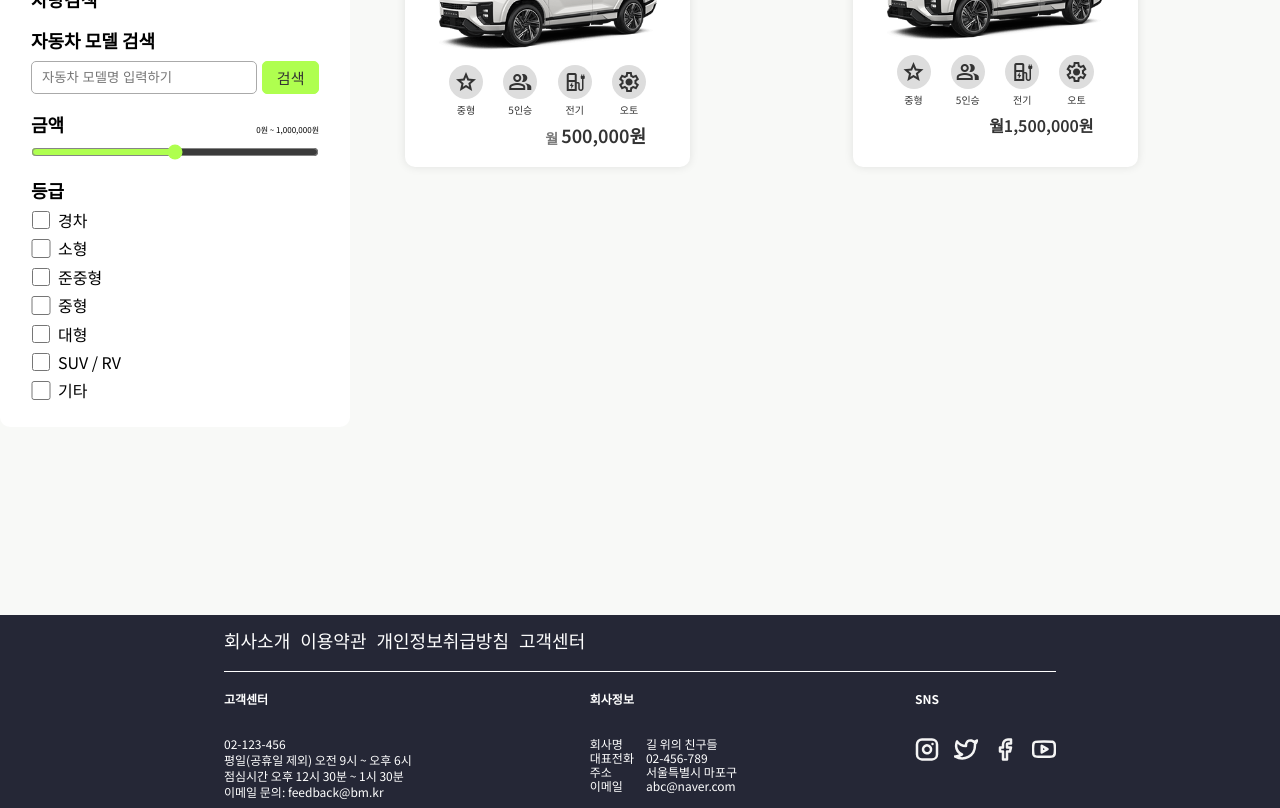
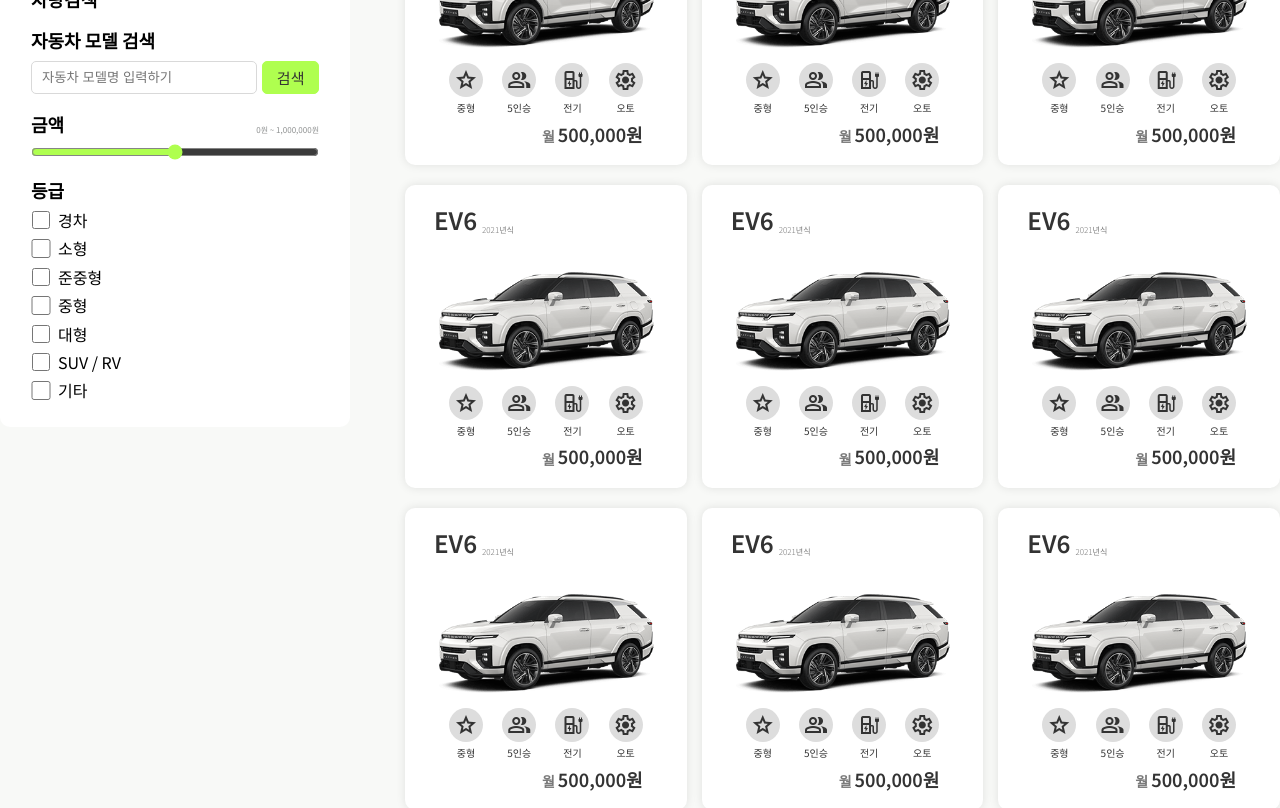
Before and after one commit to STERNDELFTIN/everycar-frontend, a React (Create React App) app in the folder everycar-frontend/: page / in a window 1280 px wide. Shown: the part 300-1108 px from the top of the page. Built offline with nearby package versions, Linux system fonts and the light colour scheme.

Commit message:
차량 리스트 플렉스 동작 확인

```diff
--- a/everycar-frontend/src/components/productList/List.js
+++ b/everycar-frontend/src/components/productList/List.js
@@ -1,19 +1,54 @@
 // List.js
 import React from 'react';
+import '../../css/productList/List.css';
 
-import '../../css/productList/List.css';
+// 차량 이미지 사이즈 360*180
 import sample from '../../assets/images/car-model/product-image-01.png';  // 샘플 이미지 import
-// 차량 이미지 사이즈 360*180
 
 function List() {
   return (
-    <div class="">
+    <div className="List">
 
         {/* 차량 리스트 */}
         <div class="right">
+
+          {/* 리스트에 뜨는 카드(차량) 수 */}
           <div class="right-header">총 100대</div>
 
           <div class="card-grid">
+
+            {/* 리스트 카드 기본 구조 */}
+            <div class="card">
+              <div class="card-title">
+                <span class="card-name">EV6</span>
+                <span class="card-release">2021년식</span>
+              </div>
+              <img src={sample} alt="차 기종명" class="car-image"/>
+              <div class="card-icons">
+                <div class="card-icons-sm">
+                  <span class="material-symbols-outlined">star</span>
+                  <span class="icon-name">중형</span>
+                </div>
+                <div class="card-icons-sm">
+                  <span class="material-symbols-outlined">group</span>
+                  <span class="icon-name">5인승</span>
+                </div>
+                <div class="card-icons-sm">
+                  <span class="material-symbols-outlined">ev_station</span>
+                  <span class="icon-name">전기</span>
+                </div>
+                <div class="card-icons-sm">
+                  <span class="material-symbols-outlined">settings</span>
+                  <span class="icon-name">오토</span>
+                </div>
+              </div>
+              <div class="card-price">
+                <span class="card-price-sm1">월</span>
+                <span class="card-price-sm2">500,000원</span>
+              </div>
+            </div>
+
+            {/* 카드 반복 시작 */}
 
             <div class="card">
               <div class="card-title">
@@ -47,7 +82,7 @@
 
             <div class="card">
               <div class="card-title">
-                EV6
+                <span class="card-name">EV6</span>
                 <span class="card-release">2021년식</span>
               </div>
               <img src={sample} alt="차 기종명" class="car-image"/>
@@ -70,10 +105,192 @@
                 </div>
               </div>
               <div class="card-price">
-                <span class="card-price-sm">월</span>
-                1,500,000원
+                <span class="card-price-sm1">월</span>
+                <span class="card-price-sm2">500,000원</span>
               </div>
             </div>
+
+            <div class="card">
+              <div class="card-title">
+                <span class="card-name">EV6</span>
+                <span class="card-release">2021년식</span>
+              </div>
+              <img src={sample} alt="차 기종명" class="car-image"/>
+              <div class="card-icons">
+                <div class="card-icons-sm">
+                  <span class="material-symbols-outlined">star</span>
+                  <span class="icon-name">중형</span>
+                </div>
+                <div class="card-icons-sm">
+                  <span class="material-symbols-outlined">group</span>
+                  <span class="icon-name">5인승</span>
+                </div>
+                <div class="card-icons-sm">
+                  <span class="material-symbols-outlined">ev_station</span>
+                  <span class="icon-name">전기</span>
+                </div>
+                <div class="card-icons-sm">
+                  <span class="material-symbols-outlined">settings</span>
+                  <span class="icon-name">오토</span>
+                </div>
+              </div>
+              <div class="card-price">
+                <span class="card-price-sm1">월</span>
+                <span class="card-price-sm2">500,000원</span>
+              </div>
+            </div>
+
+            <div class="card">
+              <div class="card-title">
+                <span class="card-name">EV6</span>
+                <span class="card-release">2021년식</span>
+              </div>
+              <img src={sample} alt="차 기종명" class="car-image"/>
+              <div class="card-icons">
+                <div class="card-icons-sm">
+                  <span class="material-symbols-outlined">star</span>
+                  <span class="icon-name">중형</span>
+                </div>
+                <div class="card-icons-sm">
+                  <span class="material-symbols-outlined">group</span>
+                  <span class="icon-name">5인승</span>
+                </div>
+                <div class="card-icons-sm">
+                  <span class="material-symbols-outlined">ev_station</span>
+                  <span class="icon-name">전기</span>
+                </div>
+                <div class="card-icons-sm">
+                  <span class="material-symbols-outlined">settings</span>
+                  <span class="icon-name">오토</span>
+                </div>
+              </div>
+              <div class="card-price">
+                <span class="card-price-sm1">월</span>
+                <span class="card-price-sm2">500,000원</span>
+              </div>
+            </div>
+
+            <div class="card">
+              <div class="card-title">
+                <span class="card-name">EV6</span>
+                <span class="card-release">2021년식</span>
+              </div>
+              <img src={sample} alt="차 기종명" class="car-image"/>
+              <div class="card-icons">
+                <div class="card-icons-sm">
+                  <span class="material-symbols-outlined">star</span>
+                  <span class="icon-name">중형</span>
+                </div>
+                <div class="card-icons-sm">
+                  <span class="material-symbols-outlined">group</span>
+                  <span class="icon-name">5인승</span>
+                </div>
+                <div class="card-icons-sm">
+                  <span class="material-symbols-outlined">ev_station</span>
+                  <span class="icon-name">전기</span>
+                </div>
+                <div class="card-icons-sm">
+                  <span class="material-symbols-outlined">settings</span>
+                  <span class="icon-name">오토</span>
+                </div>
+              </div>
+              <div class="card-price">
+                <span class="card-price-sm1">월</span>
+                <span class="card-price-sm2">500,000원</span>
+              </div>
+            </div>
+
+            <div class="card">
+              <div class="card-title">
+                <span class="card-name">EV6</span>
+                <span class="card-release">2021년식</span>
+              </div>
+              <img src={sample} alt="차 기종명" class="car-image"/>
+              <div class="card-icons">
+                <div class="card-icons-sm">
+                  <span class="material-symbols-outlined">star</span>
+                  <span class="icon-name">중형</span>
+                </div>
+                <div class="card-icons-sm">
+                  <span class="material-symbols-outlined">group</span>
+                  <span class="icon-name">5인승</span>
+                </div>
+                <div class="card-icons-sm">
+                  <span class="material-symbols-outlined">ev_station</span>
+                  <span class="icon-name">전기</span>
+                </div>
+                <div class="card-icons-sm">
+                  <span class="material-symbols-outlined">settings</span>
+                  <span class="icon-name">오토</span>
+                </div>
+              </div>
+              <div class="card-price">
+                <span class="card-price-sm1">월</span>
+                <span class="card-price-sm2">500,000원</span>
+              </div>
+            </div>
+
+            <div class="card">
+              <div class="card-title">
+                <span class="card-name">EV6</span>
+                <span class="card-release">2021년식</span>
+              </div>
+              <img src={sample} alt="차 기종명" class="car-image"/>
+              <div class="card-icons">
+                <div class="card-icons-sm">
+                  <span class="material-symbols-outlined">star</span>
+                  <span class="icon-name">중형</span>
+                </div>
+                <div class="card-icons-sm">
+                  <span class="material-symbols-outlined">group</span>
+                  <span class="icon-name">5인승</span>
+                </div>
+                <div class="card-icons-sm">
+                  <span class="material-symbols-outlined">ev_station</span>
+                  <span class="icon-name">전기</span>
+                </div>
+                <div class="card-icons-sm">
+                  <span class="material-symbols-outlined">settings</span>
+                  <span class="icon-name">오토</span>
+                </div>
+              </div>
+              <div class="card-price">
+                <span class="card-price-sm1">월</span>
+                <span class="card-price-sm2">500,000원</span>
+              </div>
+            </div>
+
+            <div class="card">
+              <div class="card-title">
+                <span class="card-name">EV6</span>
+                <span class="card-release">2021년식</span>
+              </div>
+              <img src={sample} alt="차 기종명" class="car-image"/>
+              <div class="card-icons">
+                <div class="card-icons-sm">
+                  <span class="material-symbols-outlined">star</span>
+                  <span class="icon-name">중형</span>
+                </div>
+                <div class="card-icons-sm">
+                  <span class="material-symbols-outlined">group</span>
+                  <span class="icon-name">5인승</span>
+                </div>
+                <div class="card-icons-sm">
+                  <span class="material-symbols-outlined">ev_station</span>
+                  <span class="icon-name">전기</span>
+                </div>
+                <div class="card-icons-sm">
+                  <span class="material-symbols-outlined">settings</span>
+                  <span class="icon-name">오토</span>
+                </div>
+              </div>
+              <div class="card-price">
+                <span class="card-price-sm1">월</span>
+                <span class="card-price-sm2">500,000원</span>
+              </div>
+            </div>
+
+            {/* 카드 반복 끝. +8개 반복. 총 9개 */}
 
           </div>
 
--- a/everycar-frontend/src/css/ProductList.css
+++ b/everycar-frontend/src/css/ProductList.css
@@ -1,18 +1,7 @@
 .ProductList{
     margin : 0 auto;
-    display: flex;             /* Flexbox 활성화 */
-    justify-content: center;   /* 수평 가운데 정렬 */
-    /*align-items: center;*/       /* 수직 가운데 정렬 */
-    height: 100vh;
-    /* width: 1280px; */
+    display: flex;
+    justify-content: center;
     margin-top: 30px;
+    margin-bottom: 100px;
 }
-
-/* .Category{
-    width: 350px;
-    margin-right: 55px;
-}
-
-.ProductList{
-    width: 875px;
-} */
--- a/everycar-frontend/src/css/productList/Category.css
+++ b/everycar-frontend/src/css/productList/Category.css
@@ -80,7 +80,7 @@
 }
 .search-box{
     width: 80%;
-    border: 1px solid #aaa;
+    border: 1px solid #D9D9D9;
     border-radius: 5px;
     padding: 5px 10px;
     margin-right: 5px;
@@ -104,6 +104,7 @@
 .price-range{
     font-size: 8px;
     font-weight: 400;
+    color: #8F9191;
 }
 .range-bar{
     width: 100%;
--- a/everycar-frontend/src/css/productList/List.css
+++ b/everycar-frontend/src/css/productList/List.css
@@ -18,18 +18,16 @@
 
 /* 상품 리스트 */
 .card-grid{
-    display: grid;
-    grid-template-columns: repeat(auto-fill, minmax(285px, 1fr));
-    grid-gap: 20px;
-    justify-content: center;
+    display: flex;
+    flex-wrap: wrap;
+    gap: 20px 0;
+    justify-content: space-between;
 }
 .card{
-    width: 285px;
-    /* height: 312px; */
+    max-width: calc(33.333% - 10px);
     background-color: #fff;
     border-radius: 10px;
     border: 1px solid transparent;
-    margin-bottom: 20px;
     padding: 20px 28px;
     box-shadow: 0 0 10px 0 rgba(0, 0, 0, 0.1);
 }
```
Also changed, not shown: everycar-frontend/src/components/productList/Category.js (+4 -3 lines).
